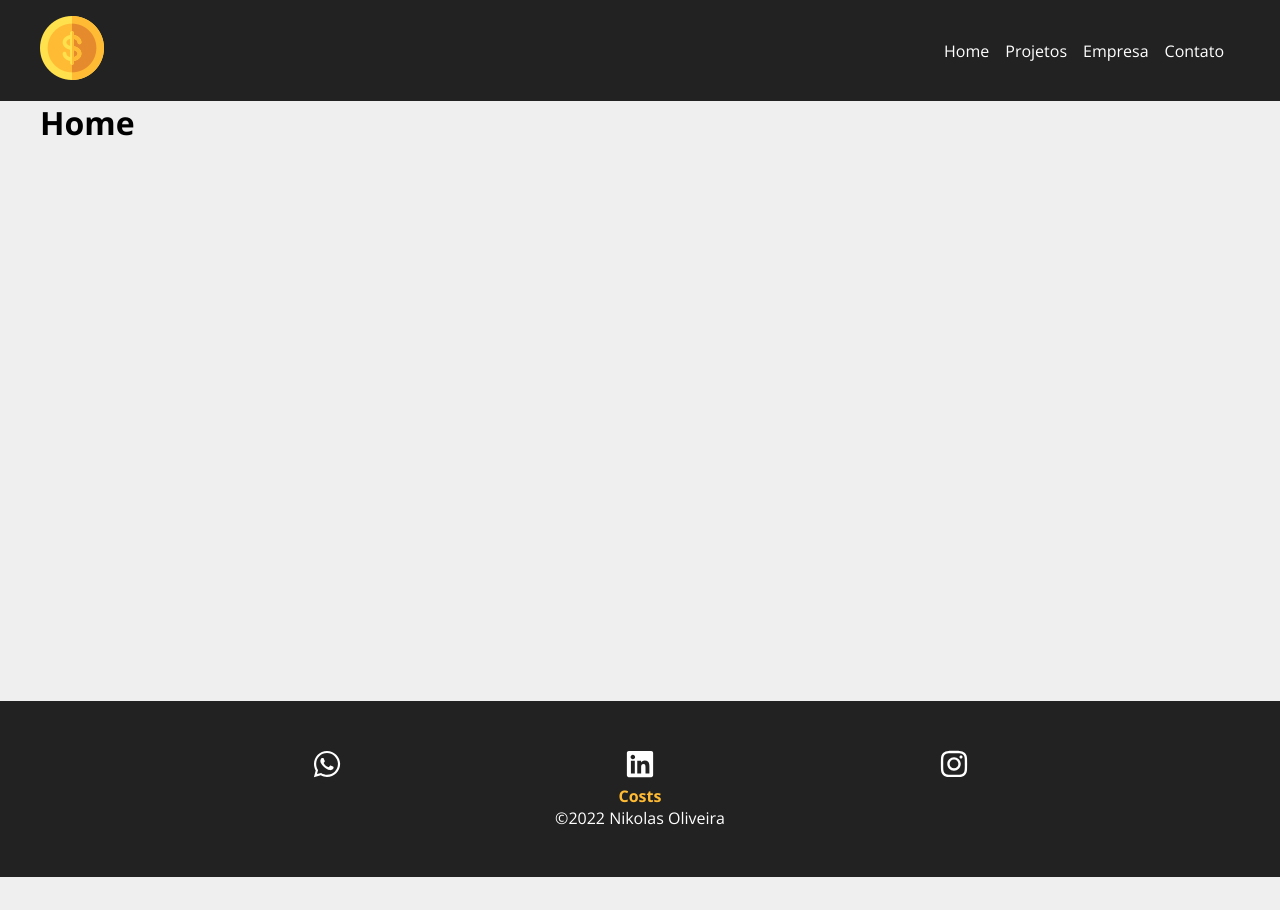
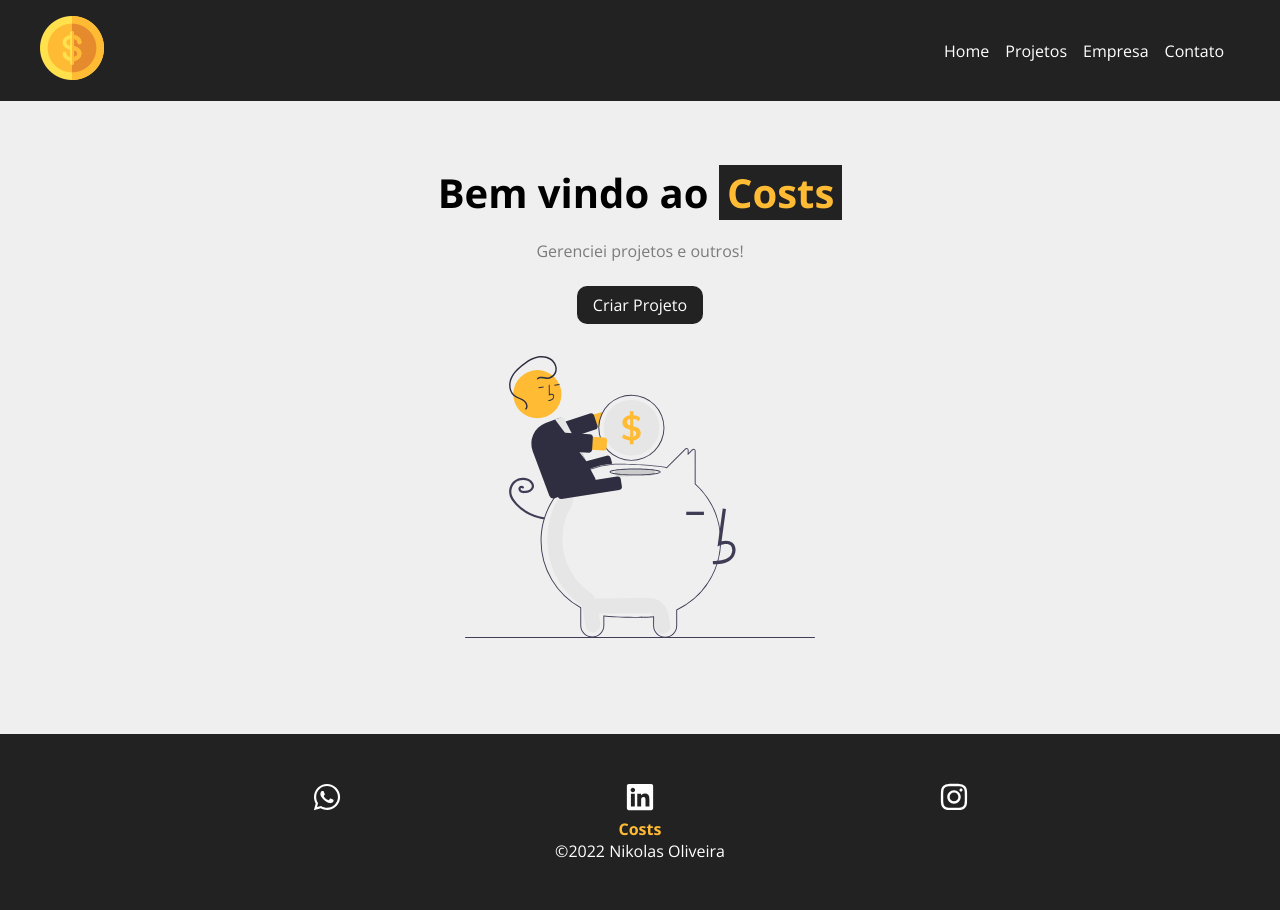
Before and after one commit to NikolasOliveir4/Manager-js-react, a React (Create React App) app: page / in a window 1280 px wide. Before the commit the page ends 877 px from the top, so only its background shows below. Built offline with nearby package versions, Linux system fonts and the light colour scheme.

Commit message:
Criação de algumas páginas e estilizações das mesmas

```diff
--- /dev/null
+++ b/src/components/layouts/LinkButton.js
@@ -0,0 +1,12 @@
+import { Link } from 'react-router-dom'
+import styles from './LinkButton.module.css'
+
+function LinkButton({to, text}){
+    return(
+        <Link className={styles.btn} to={to}>
+        {text}
+        </Link>
+    )
+}
+
+export default LinkButton
--- /dev/null
+++ b/src/components/layouts/LinkButton.module.css
@@ -0,0 +1,13 @@
+.btn{
+    background-color: #222;
+    color:  #fff;
+    padding: 0.5em 1em;
+    text-decoration: none;
+    transition: 0.5s;
+    border-radius: 10px;
+}
+
+.btn:hover{
+    color: #ffbb33;
+    box-shadow: 2px 2px 2px 1px rgba(255, 255, 255, 0.123)
+}
--- a/src/components/pages/Home.js
+++ b/src/components/pages/Home.js
@@ -1,6 +1,15 @@
+import styles from './Home.module.css'
+import savings from '../../img/savings.svg'
+import LinkButton from '../layouts/LinkButton'
+
 function Home(){
     return (
-        <h1>Home</h1>
+        <section className={styles.home_container}>
+            <h1>Bem vindo ao <span>Costs</span></h1>
+            <p>Gerenciei projetos e outros!</p>
+            <LinkButton to='/newproject' text='Criar Projeto'/>
+            <img src={savings} alt='Costs'/>
+        </section>
     )
 }
 
--- /dev/null
+++ b/src/components/pages/Home.module.css
@@ -0,0 +1,29 @@
+.home_container{
+    width: 100%;
+    display: flex;
+    flex-direction: column;
+    align-items: center;
+    justify-content: center;
+    padding: 4em;
+}
+
+.home_container h1{
+    font-size: 2.5em;
+    margin-bottom: .5em;
+}
+
+.home_container h1 span{
+    color: #ffbb33;
+    padding: 0 .2em;
+    background-color: #222;
+}
+
+.home_container p{
+    margin-bottom: 1.5em;
+    color: #7b7b7b;
+}
+
+.home_container img{
+    width: 350px;
+    margin: 2em 0;
+}
```
